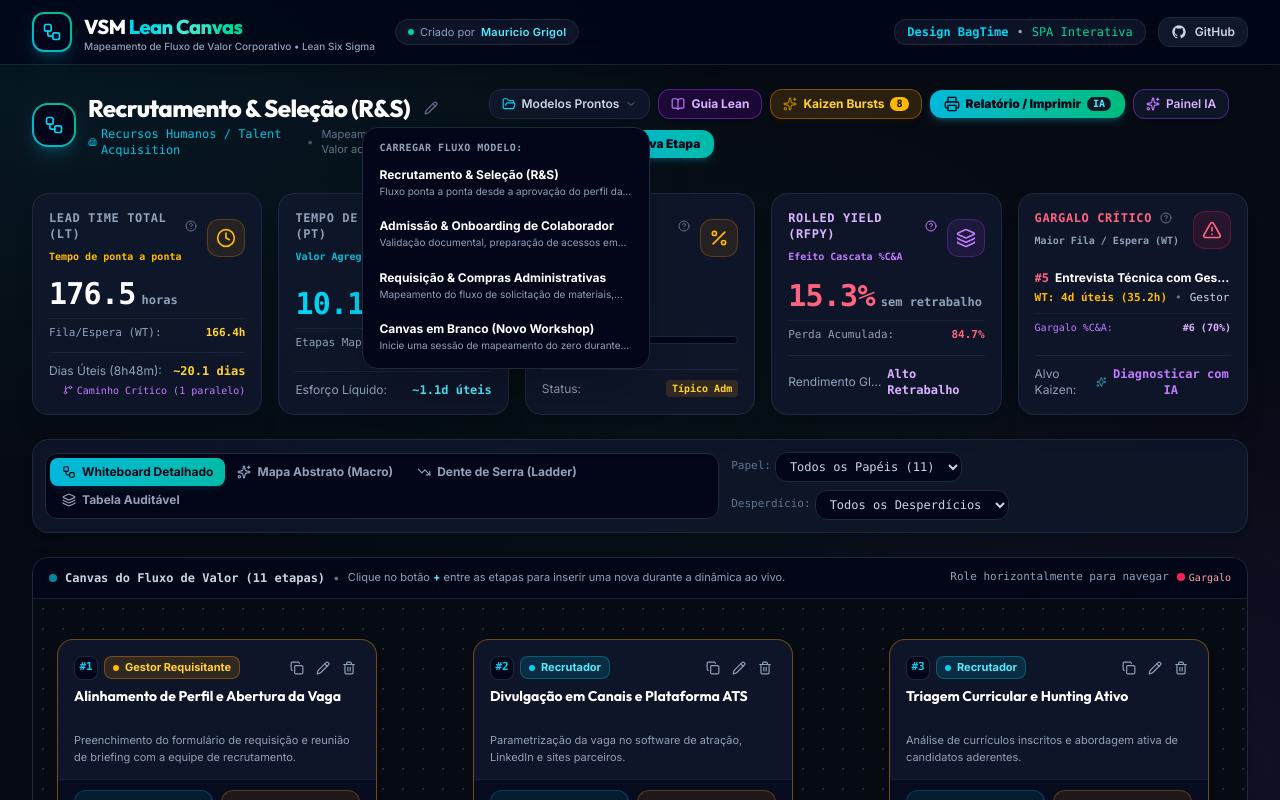
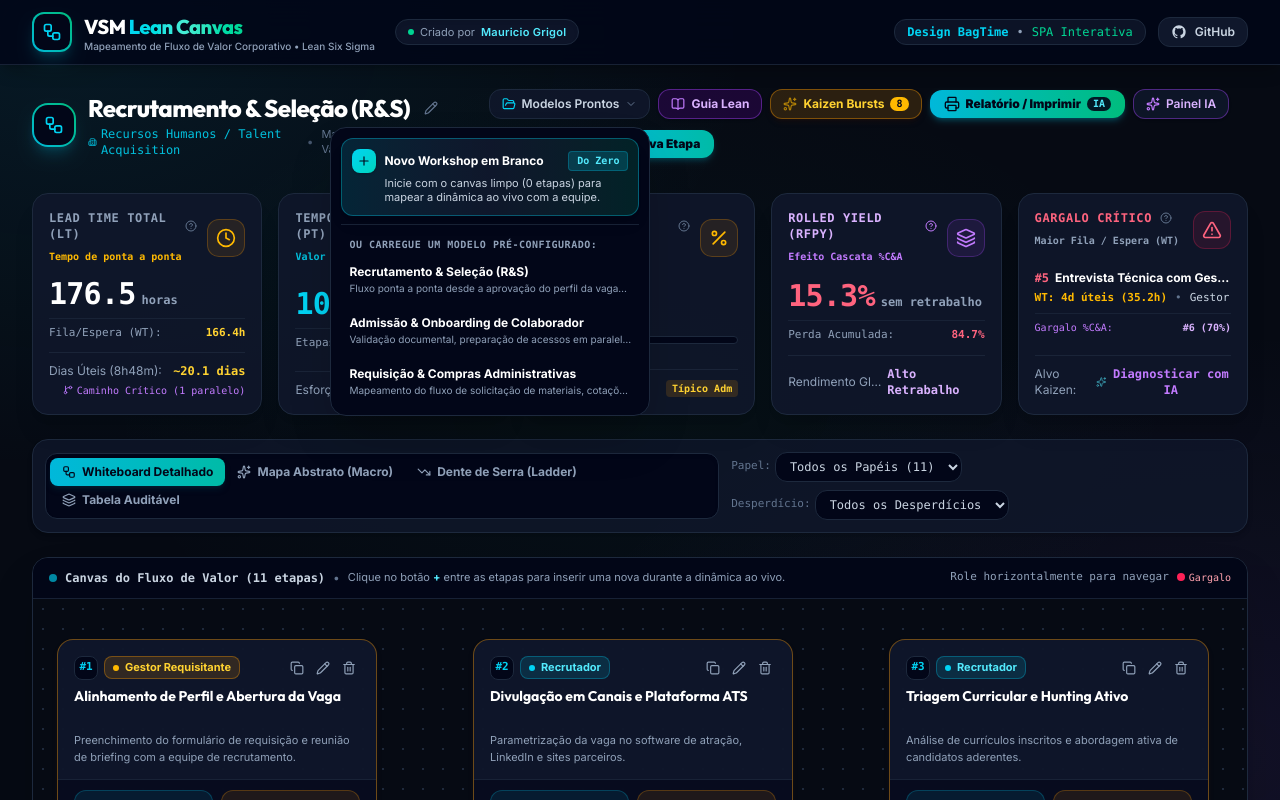
Before and after one commit to Mauthope/vsm-lean-canvas, a Next.js app: page / in a window 1280 px wide. Both pictures are taken after a click on the button "Modelos Prontos". Shown: the top 800 px of the page. Built offline with nearby package versions, Linux system fonts and the light colour scheme.

Commit message:
feat(templates): add 'Novo Workshop em Branco' action in ready-made templates to start clean session from scratch

```diff
--- a/src/app/page.tsx
+++ b/src/app/page.tsx
@@ -172,11 +172,26 @@ export default function VsmHomePage() {
     showToast(`Modelo "${tpl.name}" carregado com sucesso!`, 'success');
   };
 
+  // Handler: Start Blank Workshop from scratch
+  const handleStartBlankWorkshop = () => {
+    if (steps.length > 0) {
+      const confirmReset = window.confirm(
+        'Deseja iniciar um novo workshop em branco? Todas as anotações e etapas não salvas serão limpas para começar do zero.'
+      );
+      if (!confirmReset) return;
+    }
+
+    setProjectName('Novo Workshop VSM');
+    setDepartment('Operações / Geral');
+    setSteps([]);
+    setRoleFilter('todos');
+    setWasteFilter('todos');
+    showToast('Workshop em branco iniciado! O canvas está pronto para adicionar as etapas da dinâmica.', 'success');
+  };
+
   // Handler: Reset Session
   const handleResetSession = () => {
-    if (confirm('Deseja iniciar um novo mapeamento em branco? Todas as anotações não exportadas serão limpas.')) {
-      handleLoadTemplate('template-blank');
-    }
+    handleStartBlankWorkshop();
   };
 
   // Handler: Insert or Edit Step
@@ -347,6 +362,7 @@ export default function VsmHomePage() {
           setDepartment(dept);
         }}
         onLoadTemplate={handleLoadTemplate}
+        onStartBlankWorkshop={handleStartBlankWorkshop}
         onNewStep={() => handleOpenNewStepModal()}
         onOpenKaizenBoard={() => setIsKaizenBoardOpen(true)}
         onOpenReportModal={() => setIsReportModalOpen(true)}
--- a/src/components/vsm/VsmAbstractCanvas.tsx
+++ b/src/components/vsm/VsmAbstractCanvas.tsx
@@ -33,7 +33,8 @@ import {
   Unlock,
   Plus,
   Copy,
-  Trash2
+  Trash2,
+  Workflow
 } from 'lucide-react';
 import { VSMStep, BottleneckAnalysis } from '@/types/vsm';
 import {
@@ -797,6 +798,33 @@ export const VsmAbstractCanvas: React.FC<VsmAbstractCanvasProps> = ({
           <span>Arraste para mover tela • Ctrl + Scroll para zoom</span>
         </div>
 
+        {/* Empty State Overlay */}
+        {steps.length === 0 && (
+          <div className="absolute inset-0 flex items-center justify-center pointer-events-none z-30">
+            <div className="p-6 sm:p-8 rounded-2xl bg-slate-950/95 border border-slate-800 text-center max-w-sm pointer-events-auto shadow-2xl backdrop-blur-md space-y-3">
+              <div className="w-14 h-14 rounded-2xl bg-cyan-500/10 border border-cyan-500/30 text-cyan-400 flex items-center justify-center mx-auto">
+                <Workflow className="w-7 h-7" />
+              </div>
+              <h4 className="text-base font-bold text-white font-heading">
+                Mapa Abstrato em Branco
+              </h4>
+              <p className="text-xs text-slate-400 leading-relaxed">
+                Nenhuma etapa cadastrada ainda. Comece adicionando a primeira etapa da dinâmica para visualizar o fluxo em rede.
+              </p>
+              {onNewStep && (
+                <button
+                  type="button"
+                  onClick={() => onNewStep(0)}
+                  className="inline-flex items-center gap-1.5 px-4 py-2 rounded-xl text-xs font-bold bg-gradient-to-r from-cyan-500 to-teal-500 text-slate-950 hover:from-cyan-400 hover:to-teal-400 shadow-lg shadow-cyan-500/20 cursor-pointer transition-all active:scale-95"
+                >
+                  <Plus className="w-4 h-4" />
+                  <span>Adicionar Primeira Etapa</span>
+                </button>
+              )}
+            </div>
+          </div>
+        )}
+
         {/* Transformable Canvas Surface */}
         <div
           style={{
--- a/src/components/vsm/VsmHeader.tsx
+++ b/src/components/vsm/VsmHeader.tsx
@@ -26,6 +26,7 @@ interface VsmHeaderProps {
   department: string;
   onUpdateProjectInfo: (name: string, dept: string) => void;
   onLoadTemplate: (templateId: string) => void;
+  onStartBlankWorkshop?: () => void;
   onNewStep: () => void;
   onOpenKaizenBoard: () => void;
   onOpenReportModal: () => void;
@@ -45,6 +46,7 @@ export const VsmHeader: React.FC<VsmHeaderProps> = ({
   department,
   onUpdateProjectInfo,
   onLoadTemplate,
+  onStartBlankWorkshop,
   onNewStep,
   onOpenKaizenBoard,
   onOpenReportModal,
@@ -152,12 +154,46 @@ export const VsmHeader: React.FC<VsmHeaderProps> = ({
           </button>
 
           {isTemplateMenuOpen && (
-            <div className="absolute left-0 lg:right-0 lg:left-auto mt-2 w-72 bg-slate-950 border border-slate-800 rounded-2xl shadow-2xl p-2 z-50 animate-in fade-in slide-in-from-top-2 duration-150">
+            <div className="absolute left-0 lg:right-0 lg:left-auto mt-2 w-80 bg-slate-950 border border-slate-800 rounded-2xl shadow-2xl p-2.5 z-50 animate-in fade-in slide-in-from-top-2 duration-150">
+
+              {/* Botão Adicionar: Começar Workshop do Zero */}
+              <button
+                type="button"
+                onClick={() => {
+                  setIsTemplateMenuOpen(false);
+                  if (onStartBlankWorkshop) {
+                    onStartBlankWorkshop();
+                  } else {
+                    onResetSession();
+                  }
+                }}
+                className="w-full text-left p-2.5 rounded-xl bg-gradient-to-r from-cyan-950/70 via-slate-900 to-teal-950/70 border border-cyan-500/40 hover:border-cyan-400 hover:from-cyan-900/60 transition-all text-xs text-white block group shadow-lg cursor-pointer mb-2"
+              >
+                <div className="flex items-center justify-between">
+                  <div className="flex items-center gap-2">
+                    <div className="w-6 h-6 rounded-lg bg-gradient-to-br from-cyan-400 to-teal-400 text-slate-950 flex items-center justify-center font-black shrink-0 shadow-sm">
+                      <Plus className="w-3.5 h-3.5" />
+                    </div>
+                    <span className="font-bold text-white group-hover:text-cyan-300 transition-colors">
+                      Novo Workshop em Branco
+                    </span>
+                  </div>
+                  <span className="text-[10px] font-mono px-2 py-0.5 rounded bg-cyan-500/20 text-cyan-300 border border-cyan-500/30 font-bold">
+                    Do Zero
+                  </span>
+                </div>
+                <div className="text-[11px] text-slate-300 mt-1 pl-8 leading-tight">
+                  Inicie com o canvas limpo (0 etapas) para mapear a dinâmica ao vivo com a equipe.
+                </div>
+              </button>
+
+              <div className="border-t border-slate-800/80 my-2" />
+
               <span className="text-[10px] uppercase font-bold text-slate-400 tracking-wider px-2 py-1 block font-mono">
-                Carregar Fluxo Modelo:
+                Ou Carregue um Modelo Pré-configurado:
               </span>
               <div className="space-y-1">
-                {VSM_TEMPLATES.map(tpl => (
+                {VSM_TEMPLATES.filter(tpl => tpl.id !== 'template-blank').map(tpl => (
                   <button
                     key={tpl.id}
                     type="button"
```
